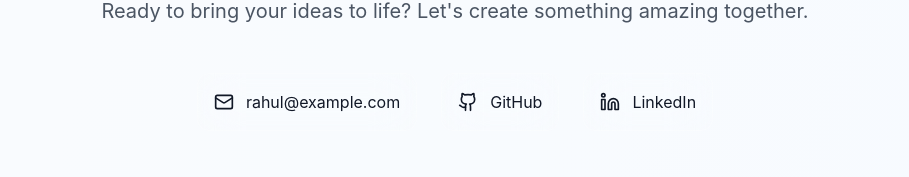
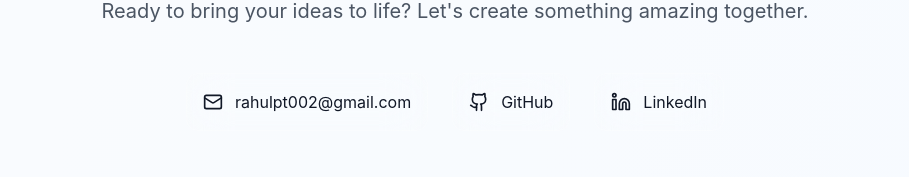
Before and after one commit to Rahulpt002/port, a React (Vite) app: page / in a window 1280 px wide. Shown: the part 3351-3528 px from the top of the page, without its empty margins (185-1094 px from the left). Built offline with nearby package versions, Linux system fonts and the light colour scheme.

Commit message:
Updated App.tsx

```diff
--- a/src/App.tsx
+++ b/src/App.tsx
@@ -313,7 +313,7 @@ function App() {
 
             <div className="flex flex-col sm:flex-row gap-6 justify-center items-center mb-12">
               {[
-                { icon: Mail, text: "rahul@example.com", href: "mailto:rahul@example.com" },
+                { icon: Mail, text: "rahulpt002@gmail.com", href: "mailto:rahulpt002@gmail.com" },
                 { icon: Github, text: "GitHub", href: "https://github.com" },
                 { icon: Linkedin, text: "LinkedIn", href: "https://linkedin.com" }
               ].map((contact, index) => (
```
